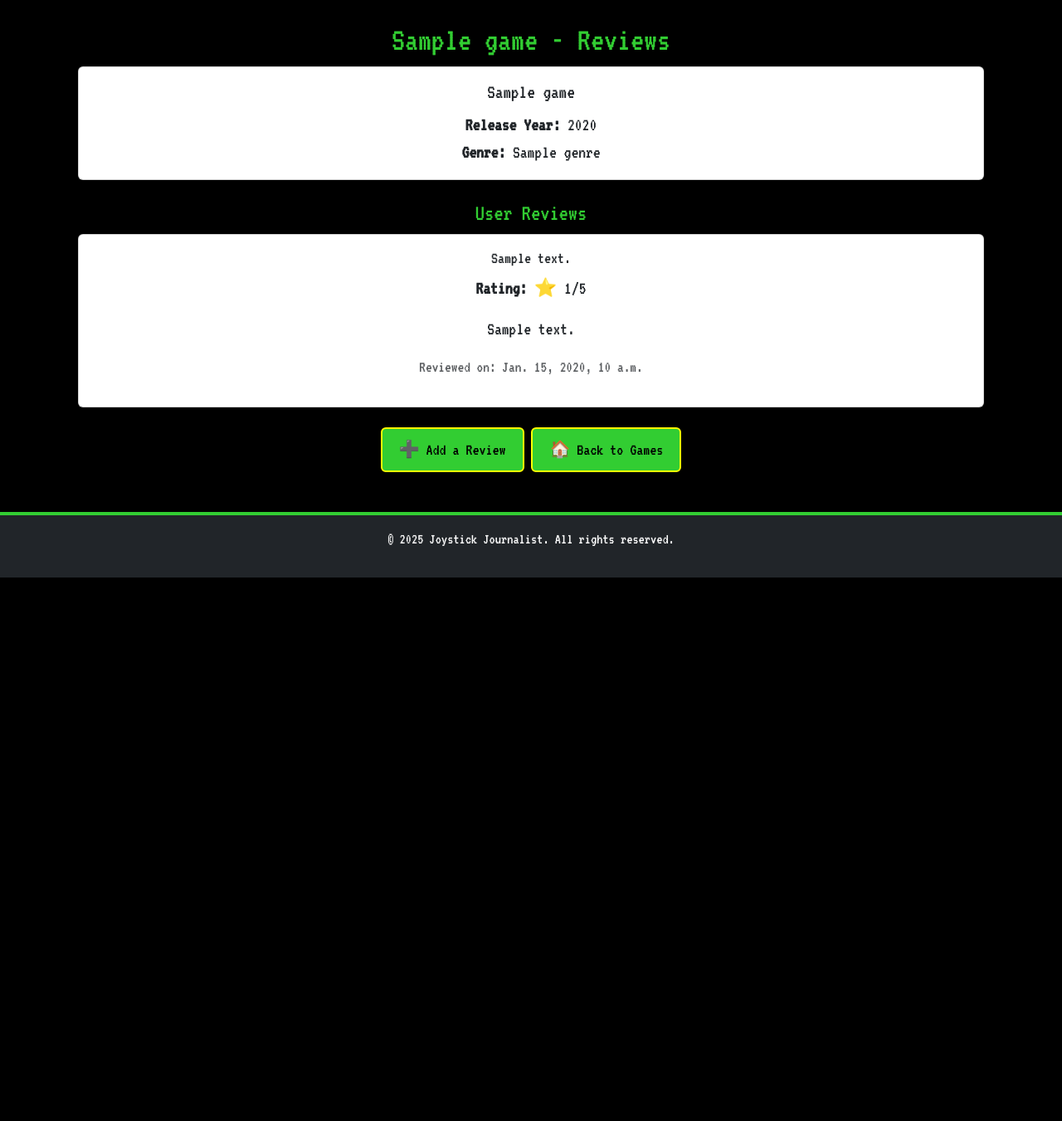
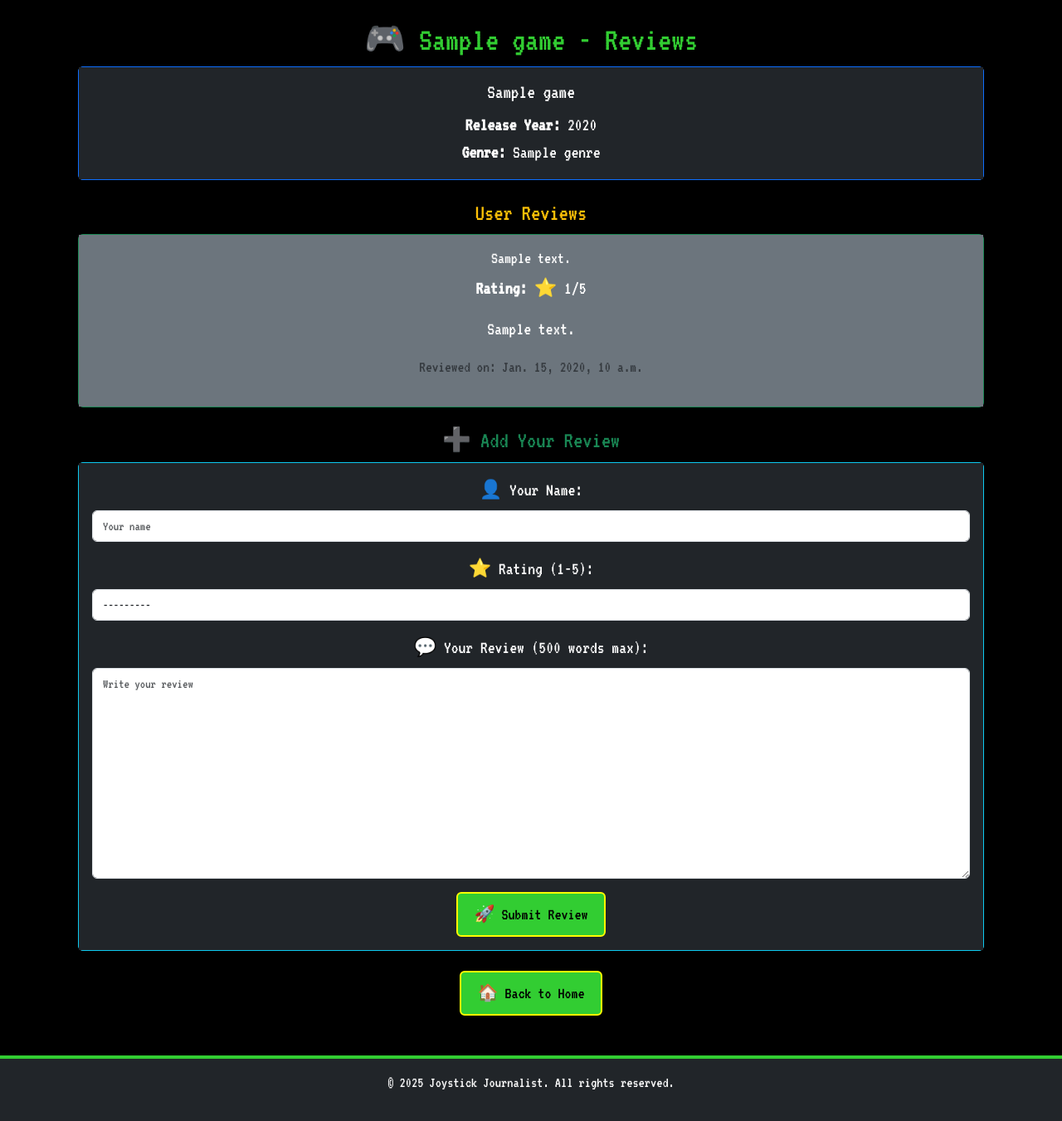
Before and after one commit to KC-85/Joystick_Journalist, a Django app: template reviews/templates/reviews/review_page.html in a window 1280 px wide. Shown: the part 65-1416 px from the top of the page at 83% size. Before the commit the page ends 761 px from the top, so only its background shows below. Run offline with Django 4.2, Linux system fonts and the light colour scheme; the template is opened without the code that fills it: values that come from a table or form of the project are taken from there, others are empty; tables that the repository leaves empty hold one stand-in row (values such as "Sample post").

Commit message:
Add review form to review_page.html

```diff
--- a/reviews/templates/reviews/review_page.html
+++ b/reviews/templates/reviews/review_page.html
@@ -2,11 +2,11 @@
 
 {% block content %}
 <div class="container mt-4">
-    <h1 class="text-center">{{ game.title }} - Reviews</h1>
+    <h1 class="text-center">🎮 {{ game.title }} - Reviews</h1>
 
     <!-- Game Details -->
-    <div class="card shadow-sm mb-4">
-        <div class="card-body">
+    <div class="card shadow-sm mb-4 border-primary">
+        <div class="card-body bg-dark text-white">
             <h4 class="card-title">{{ game.title }}</h4>
             <p class="card-text">
                 <strong>Release Year:</strong> {{ game.release_year }}<br>
@@ -16,11 +16,11 @@
     </div>
 
     <!-- Display Reviews -->
-    <h3 class="mt-3">User Reviews</h3>
+    <h3 class="mt-3 text-warning">User Reviews</h3>
     {% if reviews %}
         {% for review in reviews %}
-        <div class="card mb-3">
-            <div class="card-body">
+        <div class="card mb-3 border-success">
+            <div class="card-body bg-secondary text-white">
                 <h5 class="card-title">{{ review.reviewer_name }}</h5>
                 <p class="card-text"><strong>Rating:</strong> ⭐ {{ review.rating }}/5</p>
                 <p class="card-text">{{ review.comment }}</p>
@@ -29,13 +29,44 @@
         </div>
         {% endfor %}
     {% else %}
-    <p class="text-muted text-center">No reviews yet. Be the first to add one! 🎮</p>
+        <p class="text-muted text-center">No reviews yet. Be the first to add one! 🎮</p>
     {% endif %}
 
-    <!-- Add Review Button -->
+    <!-- Add Review Form -->
+    <h3 class="mt-4 text-success">➕ Add Your Review</h3>
+    <div class="card shadow-sm border-info">
+        <div class="card-body bg-dark text-white">
+            <form method="POST">
+                {% csrf_token %}
+
+                <!-- Reviewer Name -->
+                <div class="mb-3">
+                    <label for="reviewer_name" class="form-label">👤 Your Name:</label>
+                    {{ form.reviewer_name }}
+                </div>
+
+                <!-- Rating -->
+                <div class="mb-3">
+                    <label for="rating" class="form-label">⭐ Rating (1-5):</label>
+                    {{ form.rating }}
+                </div>
+
+                <!-- Review Text -->
+                <div class="mb-3">
+                    <label for="comment" class="form-label">💬 Your Review (500 words max):</label>
+                    {{ form.comment }}
+                </div>
+
+                <!-- Submit Button -->
+                <div class="text-center">
+                    <button type="submit" class="btn btn-success">🚀 Submit Review</button>
+                </div>
+            </form>
+        </div>
+    </div>
+
     <div class="text-center mt-4">
-        <a href="{% url 'add_review' game.id}" class="btn btn-primary">➕ Add a Review</a>
-        <a href="{% url 'landing_page' %}" class="btn btn-secondary">🏠 Back to Games</a>
+        <a href="{% url 'landing_page' %}" class="btn btn-secondary">🏠 Back to Home</a>
     </div>
 </div>
 {% endblock %}
```
Also changed, not shown: reviews/templates/reviews/add_review.html (deleted, +0 -34 lines).
